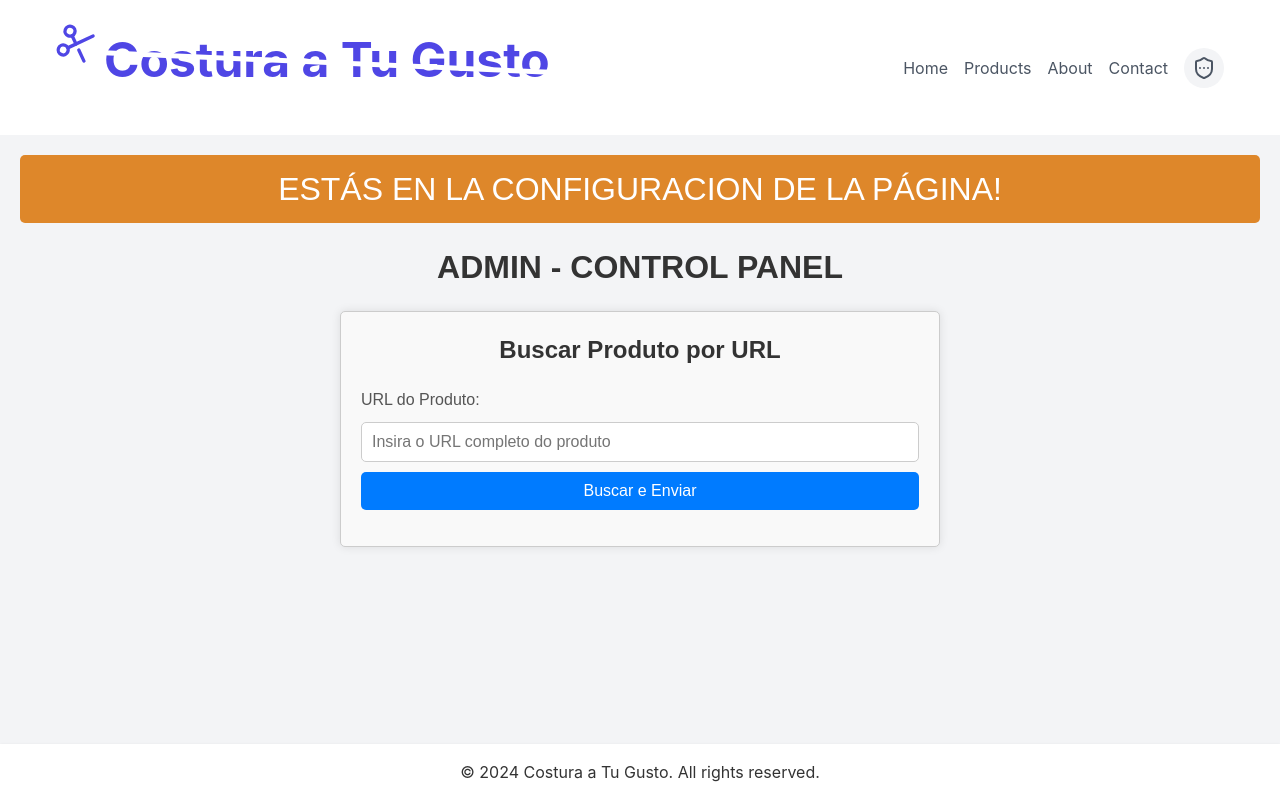
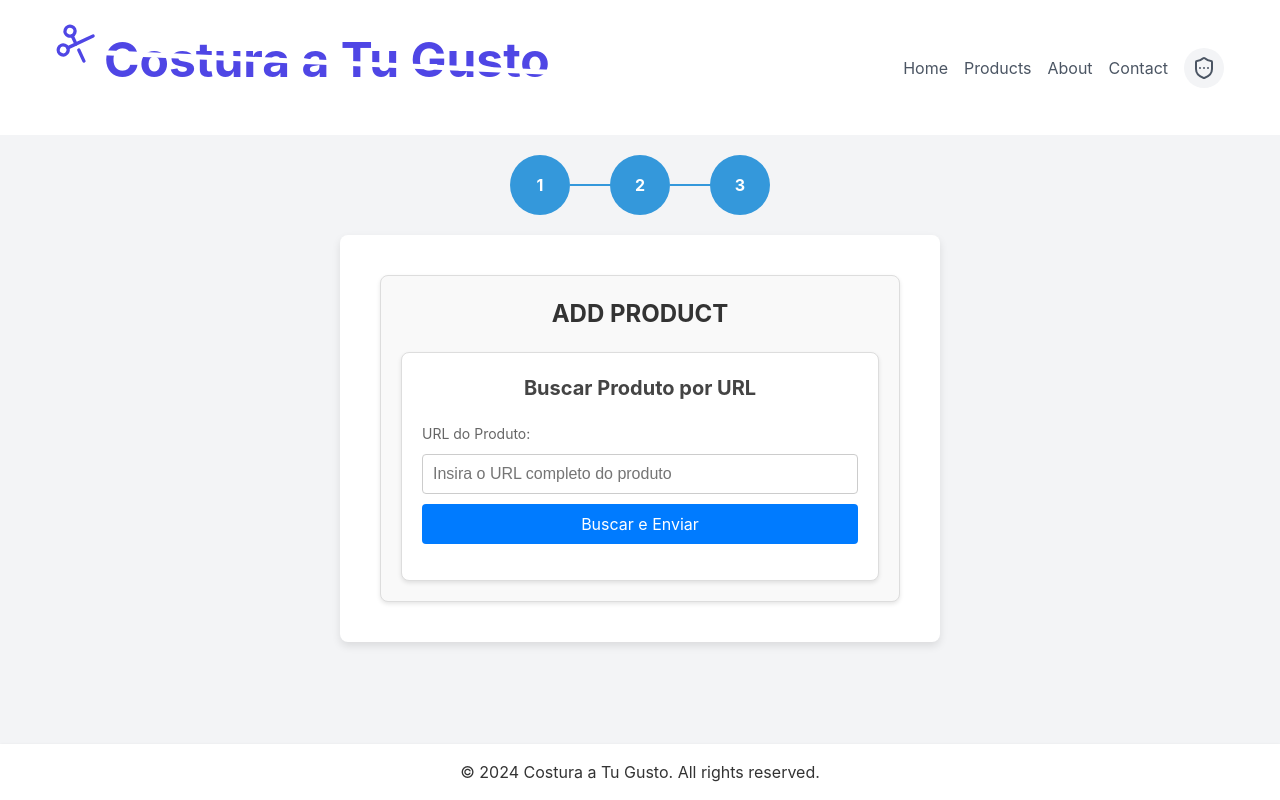
Before and after one commit to rickymoz/my-clothing-shop, a React (Vite) app: page /admin in a window 1280 px wide. Built offline with nearby package versions, Linux system fonts and the light colour scheme; no server answers.

Commit message:
reverted some issues, and implemented hidden register form

```diff
--- a/src/components/ProductInfo/ProductInfo.css
+++ b/src/components/ProductInfo/ProductInfo.css
@@ -1,51 +1,43 @@
 .product-info {
   padding: 20px;
-  font-family: Arial, sans-serif;
-  border: 1px solid #ccc;
-  border-radius: 5px;
-  background-color: #f9f9f9;
-  max-width: 600px;
-  margin: 20px auto;
-  box-shadow: 0 0 10px rgba(0, 0, 0, 0.1);
+  border-radius: 8px;
+  background-color: #fff;
+  border: 1px solid #ddd;
+  box-shadow: 0 2px 4px rgba(0, 0, 0, 0.1);
 }
 
 .product-info h2 {
+  margin-bottom: 20px;
+  font-size: 20px;
+  color: #444;
   text-align: center;
-  color: #333;
-  margin-bottom: 20px;
 }
 
 .input-group {
   display: flex;
   flex-direction: column;
   gap: 10px;
-  margin-bottom: 20px;
 }
 
 .input-group label {
-  font-size: 1rem;
-  color: #555;
+  font-size: 14px;
+  color: #666;
 }
 
 .input-group input {
   padding: 10px;
-  font-size: 1rem;
   border: 1px solid #ccc;
-  border-radius: 5px;
-  outline: none;
-}
-
-.input-group input:focus {
-  border-color: #007bff;
+  border-radius: 4px;
+  font-size: 16px;
 }
 
 .input-group button {
   padding: 10px;
-  font-size: 1rem;
+  font-size: 16px;
   background-color: #007bff;
-  color: white;
+  color: #fff;
   border: none;
-  border-radius: 5px;
+  border-radius: 4px;
   cursor: pointer;
   transition: background-color 0.3s;
 }
@@ -60,7 +52,8 @@
 }
 
 .error-text {
-  color: #ff0000;
+  margin-top: 10px;
+  font-size: 14px;
+  color: #e74c3c;
   text-align: center;
-  margin-top: 10px;
 }
--- a/src/pages/Admin/Admin.css
+++ b/src/pages/Admin/Admin.css
@@ -1,42 +1,73 @@
-.admin-page {
-  padding: 20px;
+/* Admin.css */
+body {
+  margin: 0;
   font-family: Arial, sans-serif;
+  background-color: #f0f2f5;
 }
 
-.admin-mode-warning {
-  background-color: rgb(222, 135, 42);
-  padding: 10px;
-  border-radius: 5px;
+.admin-page {
+  display: flex;
+  flex-direction: column;
+  align-items: center;
+  padding: 20px;
+}
+
+.admin-steps {
+  display: flex;
+  justify-content: center;
   margin-bottom: 20px;
 }
 
-.warning-text {
-  font-size: 2rem;
-  text-align: center;
+.admin-step {
+  width: 60px;
+  height: 60px;
+  background-color: #3498db;
+  border-radius: 50%;
+  display: flex;
+  justify-content: center;
+  align-items: center;
   color: white;
-  margin: 0;
+  font-weight: bold;
+  margin: 0 20px;
+  cursor: pointer;
+  position: relative;
 }
 
-h1 {
-  text-align: center;
-  margin-bottom: 20px;
-  color: #333;
+.admin-step::after {
+  content: "";
+  position: absolute;
+  top: 50%;
+  left: 100%;
+  width: 60px;
+  height: 2px;
+  background-color: #3498db;
+  transform: translateY(-50%);
 }
 
-.loading-text {
-  font-size: 1.2rem;
-  color: #007bff;
+.admin-step:last-child::after {
+  content: none;
+}
+
+.admin-content {
+  width: 100%;
+  max-width: 600px;
+  background: #fff;
+  padding: 40px;
+  border-radius: 8px;
+  box-shadow: 0 4px 8px rgba(0, 0, 0, 0.1);
+}
+
+.admin-content h3 {
+  margin-bottom: 20px;
+  font-size: 24px;
+  color: #333;
   text-align: center;
 }
 
-.error-text {
-  font-size: 1.2rem;
-  color: #ff0000;
-  text-align: center;
+.admin-card {
+  background: #f9f9f9;
+  padding: 20px;
+  border-radius: 8px;
+  border: 1px solid #ddd;
+  box-shadow: 0 2px 4px rgba(0, 0, 0, 0.1);
 }
-
-.success-text {
-  font-size: 1.2rem;
-  color: #28a745;
-  text-align: center;
-}
--- a/src/pages/Admin/Admin.jsx
+++ b/src/pages/Admin/Admin.jsx
@@ -5,16 +5,11 @@ import ProductInfo from "../../components/ProductInfo/ProductInfo";
 import "./Admin.css";
 
 const AdminPage = () => {
-  const [productUrl, setProductUrl] = useState("");
-  const [productData, setProductData] = useState(null);
-  const [error, setError] = useState("");
   const [loading, setLoading] = useState(false);
-  const [successMessage, setSuccessMessage] = useState("");
+  const [currentStep, setCurrentStep] = useState(1);
 
   const saveProductToFirestore = async (url, data) => {
     setLoading(true);
-    setError("");
-    setSuccessMessage("");
     try {
       const { title, images, price } = data;
       await addDoc(collection(db, "products"), {
@@ -24,24 +19,53 @@ const AdminPage = () => {
         productUrl: url,
       });
       setLoading(false);
-      setSuccessMessage("Produto enviado para o banco de dados com sucesso!");
     } catch (e) {
       setLoading(false);
-      setError("Erro ao adicionar o produto: " + e.message);
-      console.error("Erro ao adicionar o produto: ", e);
+    }
+  };
+
+  const renderContent = () => {
+    switch (currentStep) {
+      case 1:
+        return (
+          <div className="admin-card">
+            <h3>ADD PRODUCT</h3>
+            <ProductInfo onSaveToFirestore={saveProductToFirestore} />
+          </div>
+        );
+      case 2:
+        return (
+          <div className="admin-card">
+            <h3>ANOTHER STEP</h3>
+            <ProductInfo onSaveToFirestore={saveProductToFirestore} />
+          </div>
+        );
+      case 3:
+        return (
+          <div className="admin-card">
+            <h3>YET ANOTHER STEP</h3>
+            <ProductInfo onSaveToFirestore={saveProductToFirestore} />
+          </div>
+        );
+      default:
+        return null;
     }
   };
 
   return (
     <div className="admin-page">
-      <div className="admin-mode-warning">
-        <p className="warning-text">ESTÁS EN LA CONFIGURACION DE LA PÁGINA!</p>
+      <div className="admin-steps">
+        <div className="admin-step" onClick={() => setCurrentStep(1)}>
+          1
+        </div>
+        <div className="admin-step" onClick={() => setCurrentStep(2)}>
+          2
+        </div>
+        <div className="admin-step" onClick={() => setCurrentStep(3)}>
+          3
+        </div>
       </div>
-      <h1>ADMIN - CONTROL PANEL</h1>
-      <ProductInfo onSaveToFirestore={saveProductToFirestore} />
-      {loading && <p className="loading-text">Salvando produto...</p>}
-      {error && <p className="error-text">{error}</p>}
-      {successMessage && <p className="success-text">{successMessage}</p>}
+      <div className="admin-content">{renderContent()}</div>
     </div>
   );
 };
--- a/src/pages/AdminLogin/AdminLogin.css
+++ b/src/pages/AdminLogin/AdminLogin.css
@@ -77,3 +77,11 @@
   margin-top: 4px;
   margin-bottom: 4px;
 }
+
+.register.off {
+  display: none;
+}
+
+.register.on {
+  display: block;
+}
--- a/src/pages/AdminLogin/AdminLogin.jsx
+++ b/src/pages/AdminLogin/AdminLogin.jsx
@@ -97,8 +97,8 @@ const AdminLogin = () => {
         ADMIN <Shield size={20} color="#4338ca" />
       </h1>
       <p className="admin-warning">
-        This page is for authorized administrators only. User accounts cannot
-        log in here.
+        This page is for authorized administrators only. Visitors cannot log in
+        here.
       </p>
       <form onSubmit={handleLogin}>
         <div className="input-group">
@@ -124,6 +124,28 @@ const AdminLogin = () => {
         {loginError && <p className="error-message">{loginError}</p>}
         <button type="submit">Login</button>
       </form>
+      <div className="register off">
+        <h2>Register</h2>
+        <div className="input-group">
+          <label htmlFor="register-email">Email</label>
+          <input
+            id="register-email"
+            type="text"
+            value={email}
+            onChange={handleEmailChange}
+          />
+        </div>
+        <div className="input-group">
+          <label htmlFor="register-password">Password</label>
+          <input
+            id="register-password"
+            type="password"
+            value={password}
+            onChange={(e) => setPassword(e.target.value)}
+          />
+        </div>
+        <button onClick={handleRegister}>Register</button>
+      </div>
     </div>
   );
 };
```
